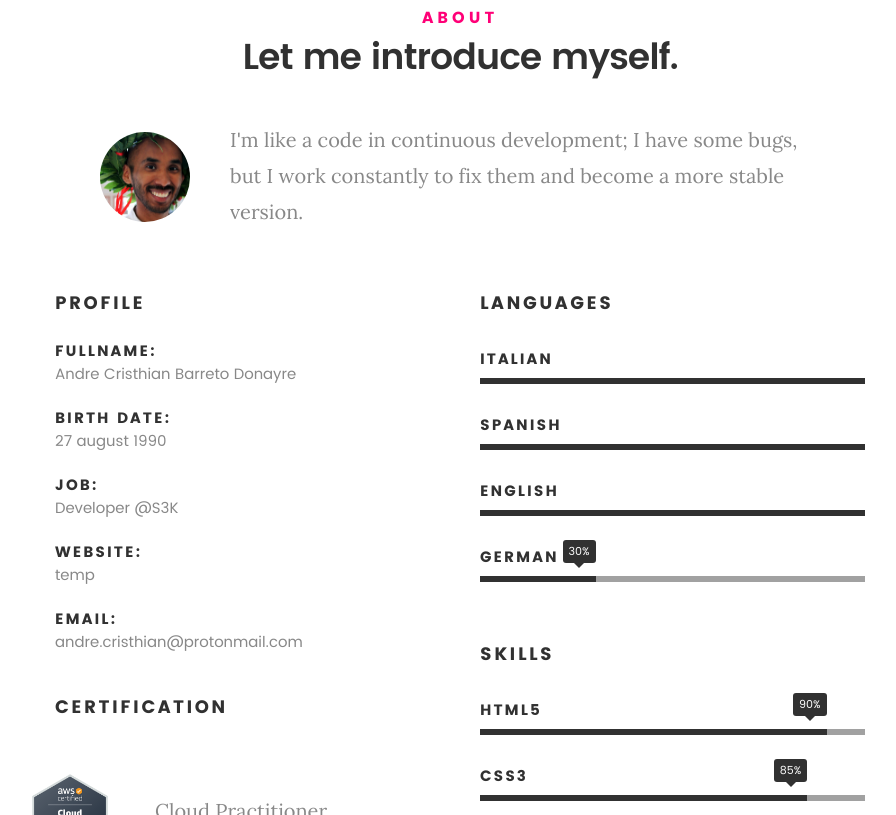
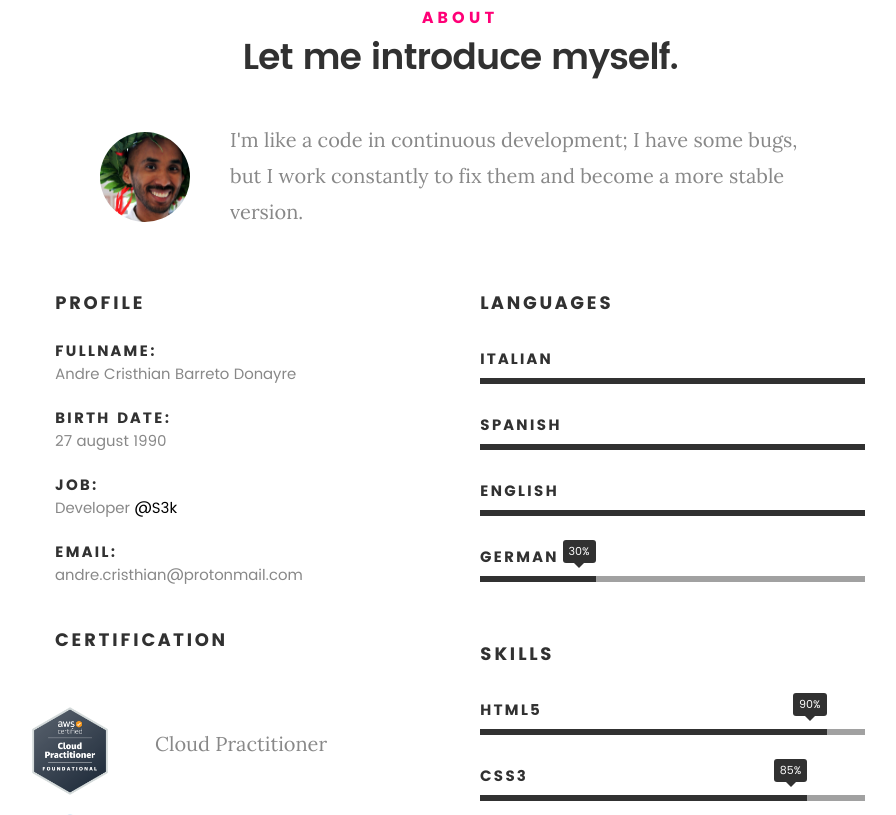
Before and after one commit to DanerSound/danersound.github.io, a plain HTML site: page index.html in a window 1280 px wide. Shown: the part 917-1732 px from the top of the page, without its empty margins (180-1076 px from the left). Drawn offline with nearby package versions, Linux system fonts and the light colour scheme; files whose address does not match are found by name.

Commit message:
minor refactor

```diff
--- a/index.html
+++ b/index.html
@@ -57,7 +57,7 @@
                         <li><a class="smoothscroll" href="#about" title="">About</a></li>
                         <li><a class="smoothscroll" href="#resume" title="">Resume</a></li>
                         <li><a class="smoothscroll" href="#portfolio" title="">Portfolio</a></li>
-<!--                         <li><a class="smoothscroll" href="#services" title="">Services</a></li>
+<!--                    <li><a class="smoothscroll" href="#services" title="">Services</a></li>
                         <li><a class="smoothscroll" href="#contact" title="">Contact</a></li>
                         <li><a href="styles.html" title="">Logs</a></li> -->
                     </ul>
@@ -79,7 +79,7 @@
                 <div class="col-twelve">
 
                     <h5>Hello, World!</h5>
-                    <h1>I'm Daner.</h1>
+                    <h1>I'm Andre.</h1>
 
                     <p class="intro-position">
                         <span> AWS enthusiast </span>
@@ -141,11 +141,7 @@
                     </li>
                     <li>
                         <strong>Job:</strong>
-                        <span> Developer @S3K</span>
-                    </li>
-                    <li>
-                        <strong>Website:</strong>
-                        <span> temp </span>
+                        <span> Developer <a href="https://www.linkedin.com/company/s3k-security-of-the-third-millennium/mycompany/ "> @S3k </a></span>
                     </li>
                     <li>
                         <strong>Email:</strong>
```
